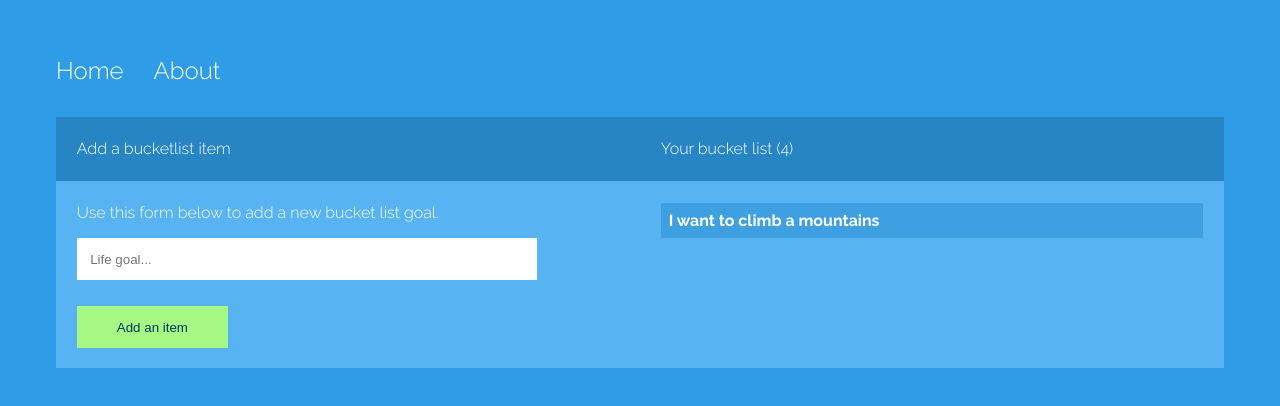
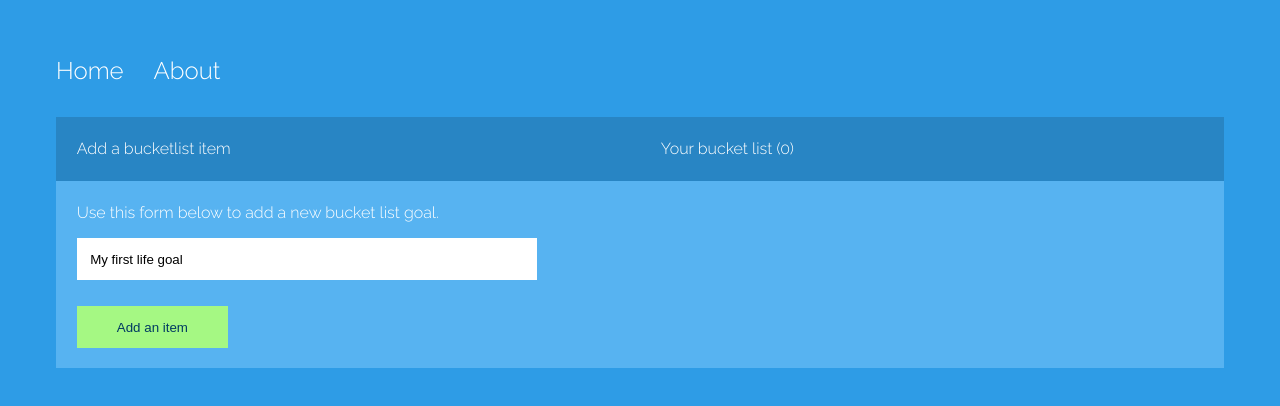
Before and after one commit to unscodst/Angular5Learning, an Angular app in the folder angular-training/: page / in a window 1280 px wide. Shown: the top 406 px of the page. Built offline with nearby package versions, Linux system fonts and the light colour scheme.

Commit message:
Interpolation and Binding
Adding interpolation to add button, added two way binding to goal input, added click event to button that counts new items

```diff
--- a/angular-training/src/app/home/home.component.html
+++ b/angular-training/src/app/home/home.component.html
@@ -10,13 +10,13 @@
   <div class="col">
     <p class="sm">Use this form below to add a new bucket list goal.</p>
     <form>
-      <input type="text" class="txt" name="item" placeholder="Life goal...">
-      <input type="submit" class="btn" [value]="btnText">
+      <input type="text" class="txt" name="item" placeholder="Life goal..." [(ngModel)]="goalText">
+      <input type="submit" class="btn" [value]="btnText" (click)="addItem()">
     </form>
   </div>
   <div class="col">
-    <p class="life-container">
-      I want to climb a mountains
+    <p class="life-container" *ngFor="let goal of goals">
+      {{goal}}
     </p>
   </div>
 </div>
--- a/angular-training/src/app/home/home.component.ts
+++ b/angular-training/src/app/home/home.component.ts
@@ -6,11 +6,20 @@
   styleUrls: ['./home.component.scss']
 })
 export class HomeComponent implements OnInit {
-  itemCount: number = 4;
+  itemCount: number;
   btnText: string = 'Add an item';
+  goalText: string = 'My first life goal';
+  goals = [];
+
   constructor() { }
 
   ngOnInit() {
+    this.itemCount = this.goals.length;
   }
 
+  addItem() {
+    this.goals.push(this.goalText);
+    this.goalText = '';
+    this.itemCount = this.goals.length;
+  }
 }
```
